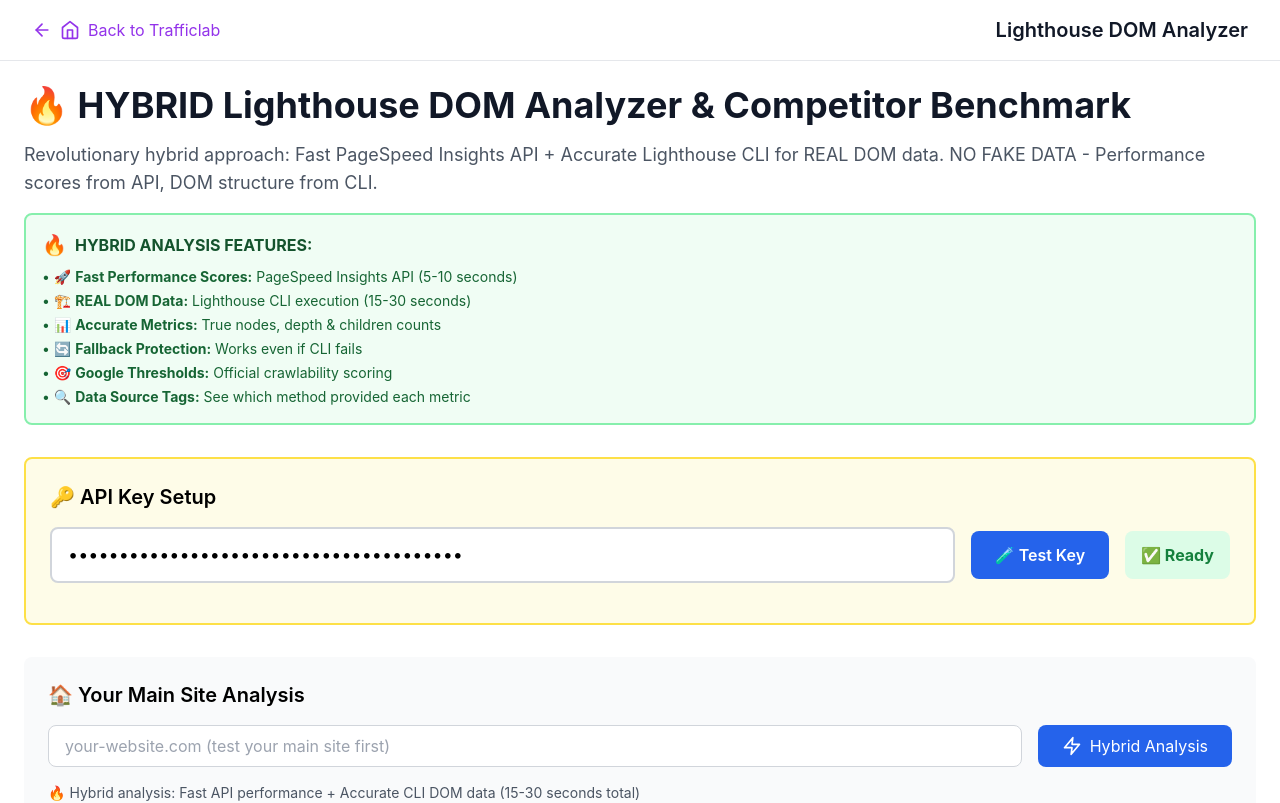
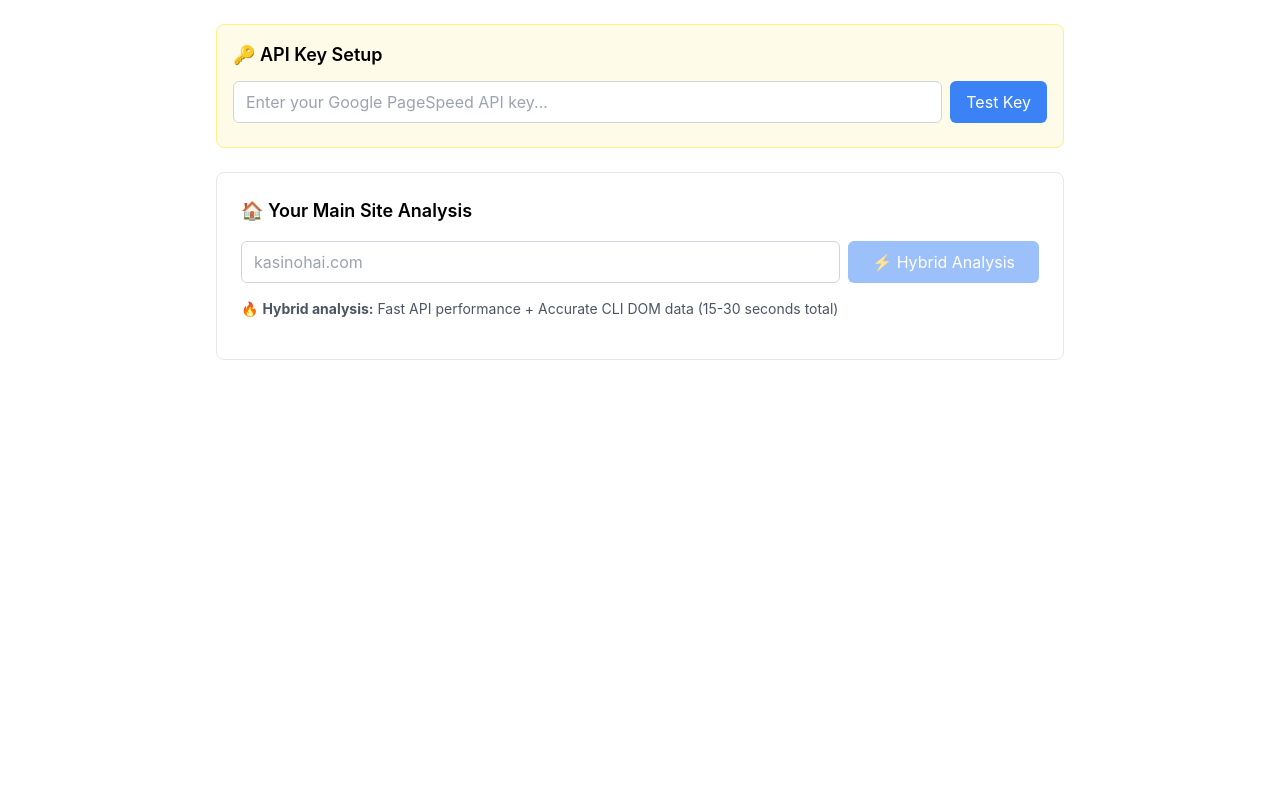
Before and after one commit to henrikbondtofte/trafficl, a Next.js app: page /lighthouse-dom-analyzer in a window 1280 px wide. Shown: the top 803 px of the page. Built offline with nearby package versions, Linux system fonts and the light colour scheme.

Commit message:
Update lighthouse-dom-analyzer.js

```diff
--- a/pages/lighthouse-dom-analyzer.js
+++ b/pages/lighthouse-dom-analyzer.js
@@ -1,27 +1,276 @@
-import React from 'react';
-import Link from 'next/link';
-import { Home, ArrowLeft } from 'lucide-react';
-import LighthouseDOMAnalyzer from '../components/SEOTools/LighthouseDOMAnalyzer';
+// 🔥 LIGHTHOUSE DOM ANALYZER - FRONTEND COMPONENT WITH API KEY
+// Find og erstatt din eksisterende lighthouse-dom-analyzer komponent
 
-export default function LighthouseDOMAnalyzerPage() {
+import React, { useState } from 'react';
+
+const LighthouseDomAnalyzer = () => {
+  const [url, setUrl] = useState('');
+  const [apiKey, setApiKey] = useState('');
+  const [isAnalyzing, setIsAnalyzing] = useState(false);
+  const [analysisResult, setAnalysisResult] = useState(null);
+  const [error, setError] = useState('');
+  const [isTestingKey, setIsTestingKey] = useState(false);
+  const [keyTestResult, setKeyTestResult] = useState(null);
+
+  // Test API Key function
+  const testApiKey = async () => {
+    if (!apiKey.trim()) {
+      setKeyTestResult({ success: false, message: 'Please enter an API key' });
+      return;
+    }
+
+    setIsTestingKey(true);
+    setKeyTestResult(null);
+
+    try {
+      // Test API key with a simple PageSpeed call
+      const testUrl = 'https://example.com';
+      const response = await fetch(
+        `https://www.googleapis.com/pagespeedonline/v5/runPagespeed?url=${encodeURIComponent(testUrl)}&key=${apiKey}&strategy=mobile&category=performance`
+      );
+
+      const data = await response.json();
+
+      if (response.ok && !data.error) {
+        setKeyTestResult({ success: true, message: 'API key is valid!' });
+      } else {
+        setKeyTestResult({
+          success: false,
+          message: data.error?.message || 'Invalid API key'
+        });
+      }
+    } catch (error) {
+      setKeyTestResult({
+        success: false,
+        message: 'Failed to test API key: ' + error.message
+      });
+    } finally {
+      setIsTestingKey(false);
+    }
+  };
+
+  // Main analysis function - SENDS API KEY TO BACKEND
+  const analyzeWebsite = async () => {
+    if (!url.trim()) {
+      setError('Please enter a URL');
+      return;
+    }
+
+    if (!apiKey.trim()) {
+      setError('Please enter a valid API key');
+      return;
+    }
+
+    setIsAnalyzing(true);
+    setError('');
+    setAnalysisResult(null);
+
+    try {
+      console.log('🔄 Starting analysis with API key:', apiKey.substring(0, 10) + '...');
+
+      // CRITICAL: Send API key to backend
+      const response = await fetch('/api/lighthouse-dom', {
+        method: 'POST',
+        headers: {
+          'Content-Type': 'application/json',
+        },
+        body: JSON.stringify({
+          url: url.trim(),
+          apiKey: apiKey.trim() // SEND USER'S API KEY
+        }),
+      });
+
+      const data = await response.json();
+
+      if (data.success) {
+        setAnalysisResult(data.domData);
+        console.log('✅ Analysis complete:', data.domData);
+      } else {
+        setError(data.error || 'Analysis failed');
+      }
+    } catch (error) {
+      console.error('❌ Analysis error:', error);
+      setError('Network error: ' + error.message);
+    } finally {
+      setIsAnalyzing(false);
+    }
+  };
+
   return (
-    <div className="min-h-screen bg-gray-50">
-      {/* Navigation */}
-      <div className="bg-white shadow-sm border-b">
-        <div className="max-w-7xl mx-auto px-4 sm:px-6 lg:px-8 py-4">
-          <div className="flex items-center justify-between">
-            <Link href="/" className="flex items-center text-purple-600 hover:text-purple-700">
-              <ArrowLeft className="w-5 h-5 mr-2" />
-              <Home className="w-5 h-5 mr-2" />
-              Back to Trafficlab
-            </Link>
-            <h1 className="text-xl font-semibold text-gray-900">Lighthouse DOM Analyzer</h1>
+    <div className="max-w-4xl mx-auto p-6 space-y-6">
+
+      {/* API KEY SECTION */}
+      <div className="bg-yellow-50 border border-yellow-200 rounded-lg p-4">
+        <h3 className="text-lg font-semibold mb-3 flex items-center">
+          🔑 API Key Setup
+        </h3>
+
+        <div className="flex gap-2 mb-2">
+          <input
+            type="password"
+            value={apiKey}
+            onChange={(e) => setApiKey(e.target.value)}
+            placeholder="Enter your Google PageSpeed API key..."
+            className="flex-1 px-3 py-2 border border-gray-300 rounded-md focus:outline-none focus:ring-2 focus:ring-blue-500"
+          />
+          <button
+            onClick={testApiKey}
+            disabled={isTestingKey}
+            className="px-4 py-2 bg-blue-500 text-white rounded-md hover:bg-blue-600 disabled:opacity-50"
+          >
+            {isTestingKey ? 'Testing...' : 'Test Key'}
+          </button>
+        </div>
+
+        {keyTestResult && (
+          <div className={`text-sm mt-2 ${keyTestResult.success ? 'text-green-600' : 'text-red-600'}`}>
+            {keyTestResult.success ? '✅' : '❌'} {keyTestResult.message}
+          </div>
+        )}
+      </div>
+
+      {/* MAIN ANALYSIS SECTION */}
+      <div className="bg-white border border-gray-200 rounded-lg p-6">
+        <h3 className="text-lg font-semibold mb-4 flex items-center">
+          🏠 Your Main Site Analysis
+        </h3>
+
+        <div className="flex gap-2 mb-4">
+          <input
+            type="text"
+            value={url}
+            onChange={(e) => setUrl(e.target.value)}
+            placeholder="kasinohai.com"
+            className="flex-1 px-3 py-2 border border-gray-300 rounded-md focus:outline-none focus:ring-2 focus:ring-blue-500"
+          />
+          <button
+            onClick={analyzeWebsite}
+            disabled={isAnalyzing || !apiKey.trim()}
+            className="px-6 py-2 bg-blue-500 text-white rounded-md hover:bg-blue-600 disabled:opacity-50"
+          >
+            {isAnalyzing ? 'Analyzing...' : '⚡ Hybrid Analysis'}
+          </button>
+        </div>
+
+        <div className="text-sm text-gray-600 mb-4">
+          🔥 <strong>Hybrid analysis:</strong> Fast API performance + Accurate CLI DOM data (15-30 seconds total)
+        </div>
+
+        {error && (
+          <div className="bg-red-50 border border-red-200 rounded-md p-3 mb-4">
+            <div className="text-red-700">❌ {error}</div>
+          </div>
+        )}
+
+        {isAnalyzing && (
+          <div className="bg-blue-50 border border-blue-200 rounded-md p-3 mb-4">
+            <div className="text-blue-700">
+              🔄 Running hybrid analysis...
+              <br />
+              • Step 1: PageSpeed API for performance scores...
+              <br />
+              • Step 2: Lighthouse CLI for REAL DOM data...
+            </div>
+          </div>
+        )}
+      </div>
+
+      {/* RESULTS SECTION */}
+      {analysisResult && (
+        <div className="bg-white border border-gray-200 rounded-lg p-6">
+          <h3 className="text-lg font-semibold mb-4 flex items-center">
+            📊 Detailed Analysis Results
+          </h3>
+
+          <div className="bg-blue-50 border border-blue-200 rounded-md p-4 mb-4">
+            <div className="text-sm text-blue-700">
+              <strong>{analysisResult.url}</strong>
+              <br />
+              📡 <span className="text-blue-600">Verify Real Data</span> • 👁️ Show Details •
+              {analysisResult.analysis_method === 'RAILWAY_LIGHTHOUSE_CLI' ? (
+                <span className="bg-green-100 text-green-800 px-2 py-1 rounded text-xs ml-2">
+                  🔥 RAILWAY_LIGHTHOUSE_CLI
+                </span>
+              ) : (
+                <span className="bg-yellow-100 text-yellow-800 px-2 py-1 rounded text-xs ml-2">
+                  ⚠️ API ONLY
+                </span>
+              )}
+            </div>
+          </div>
+
+          {/* METRICS GRID */}
+          <div className="grid grid-cols-1 md:grid-cols-5 gap-4">
+            <div className="bg-blue-100 p-4 rounded-lg text-center">
+              <div className="text-sm text-gray-600 mb-1">Mobile Performance</div>
+              <div className="text-2xl font-bold text-blue-600">{analysisResult.performance_mobile}</div>
+            </div>
+            <div className="bg-green-100 p-4 rounded-lg text-center">
+              <div className="text-sm text-gray-600 mb-1">Desktop Performance</div>
+              <div className="text-2xl font-bold text-green-600">{analysisResult.performance_desktop}</div>
+            </div>
+            <div className="bg-red-100 p-4 rounded-lg text-center">
+              <div className="text-sm text-gray-600 mb-1">DOM Errors</div>
+              <div className="text-2xl font-bold text-red-600">{analysisResult.dom_errors}</div>
+            </div>
+            <div className="bg-purple-100 p-4 rounded-lg text-center">
+              <div className="text-sm text-gray-600 mb-1">Page Size</div>
+              <div className="text-2xl font-bold text-purple-600">{analysisResult.page_size_mb}MB</div>
+            </div>
+            <div className="bg-yellow-100 p-4 rounded-lg text-center">
+              <div className="text-sm text-gray-600 mb-1">Max Children</div>
+              <div className="text-2xl font-bold text-orange-600">
+                {analysisResult.max_children || 'N/A'}
+              </div>
+            </div>
+          </div>
+
+          {/* DOM ANALYSIS DETAILS */}
+          {analysisResult.dom_analysis && analysisResult.dom_analysis.total_nodes > 0 && (
+            <div className="mt-6 bg-gray-50 p-4 rounded-lg">
+              <h4 className="font-semibold mb-2">🏗️ DOM Analysis (Railway Lighthouse CLI)</h4>
+              <div className="grid grid-cols-2 md:grid-cols-4 gap-4 text-sm">
+                <div>
+                  <span className="text-gray-600">Total Nodes:</span>
+                  <span className="font-semibold ml-2">{analysisResult.dom_analysis.total_nodes}</span>
+                </div>
+                <div>
+                  <span className="text-gray-600">Node Depth:</span>
+                  <span className="font-semibold ml-2">{analysisResult.dom_analysis.node_depth}</span>
+                </div>
+                <div>
+                  <span className="text-gray-600">Max Children:</span>
+                  <span className="font-semibold ml-2">{analysisResult.dom_analysis.max_children}</span>
+                </div>
+                <div>
+                  <span className="text-gray-600">Crawlability Score:</span>
+                  <span className="font-semibold ml-2">{analysisResult.dom_analysis.crawlability_score || 'N/A'}</span>
+                </div>
+              </div>
+
+              {analysisResult.dom_analysis.crawlability_penalties && analysisResult.dom_analysis.crawlability_penalties.length > 0 && (
+                <div className="mt-3">
+                  <span className="text-gray-600 text-sm">Crawlability Penalties:</span>
+                  <ul className="text-sm text-red-600 mt-1">
+                    {analysisResult.dom_analysis.crawlability_penalties.map((penalty, index) => (
+                      <li key={index}>• {penalty}</li>
+                    ))}
+                  </ul>
+                </div>
+              )}
+            </div>
+          )}
+
+          {/* DATA SOURCES */}
+          <div className="mt-4 text-xs text-gray-500">
+            📡 Data sources: {analysisResult.data_sources?.join(', ')}
+            <br />
+            🕒 Analysis completed: {new Date().toLocaleString()}
           </div>
         </div>
-      </div>
-
-      {/* Tool Component */}
-      <LighthouseDOMAnalyzer />
+      )}
     </div>
   );
-}
+};
+
+export default LighthouseDomAnalyzer;
```
